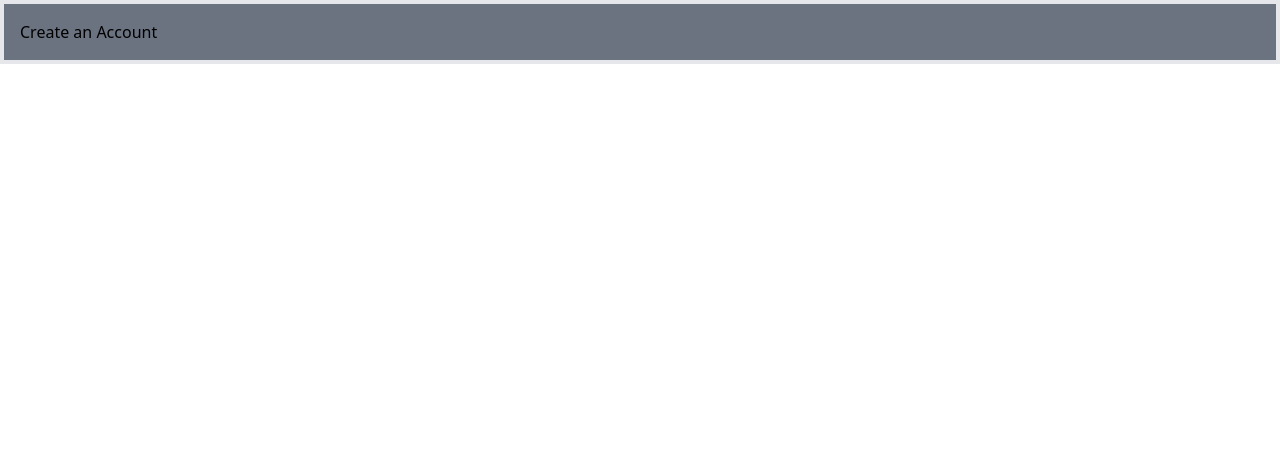
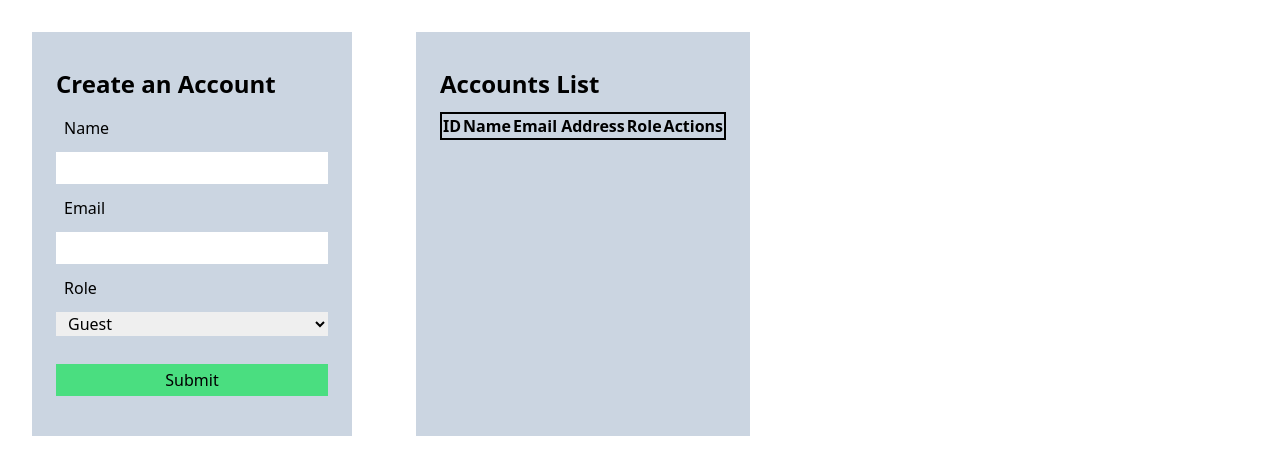
Before and after one commit to dlramos1031/web-systems-technologies, a website: page src/index.html in a window 1280 px wide. Drawn offline with Linux system fonts and the light colour scheme.

Commit message:
Finally making sense about Tailwind and ACTUALLY having progress

```diff
--- a/package.json
+++ b/package.json
@@ -1,5 +1,7 @@
 {
   "devDependencies": {
+    "prettier": "^3.2.5",
+    "prettier-plugin-tailwindcss": "^0.5.14",
     "tailwindcss": "^3.4.3"
   }
 }
--- a/src/index.html
+++ b/src/index.html
@@ -3,11 +3,38 @@
     <meta charset="UTF-8">
     <meta name="viewport" content="width=device-width, initial-scale=1.0">
     <link href="./output.css" rel="stylesheet">
-    <title>Table GUI</title>
+    <title>Document</title>
 </head>
 <body>
-    <div class="bg-gray-500 box-content h-50 w-50 p-4 border-4">
-        <h1>Create an Account</h1>
+    <div class="flex block">
+        <div class="bg-slate-300 w-80 min-h-min m-8 p-6 leading-8">
+            <h1 class="text-2xl font-bold my-3">Create an Account</h1>
+            <form name="accform" id="accountForm" action="" onsubmit="return addAccount()">
+                <label class="m-2" for="username">Name</label><br>
+                <input class="w-full my-2 pl-2" type="text" id="username" name="username"><br>
+                <label class="m-2" for="emailaddr">Email</label><br>
+                <input class="w-full my-2 pl-2" type="email" id="emailaddr" name="emailaddr"><br>
+                <label class="m-2" for="role">Role</label><br>
+                <select class="w-full my-2 pl-2" name="role" id="role">
+                    <option value="Guest">Guest</option>
+                    <option value="User">User</option>
+                    <option value="Admin">Admin</option>
+                </select><br>
+                <input class="w-full mt-5 bg-green-400" type="submit" value="Submit">
+            </form>
+        </div>
+        <div class="bg-slate-300 w-max min-h-min m-8 p-6 leading-8">
+            <h1 class="text-2xl font-bold my-3">Accounts List</h1>
+            <table class="table-auto border-collapse border-2 border-solid border-black" id="accounts">
+                <tr>
+                    <th class="" id="hdrID">ID</th>
+                    <th id="hdrName">Name</th>
+                    <th id="hdrEmail">Email Address</th>
+                    <th id="hdrRole">Role</th>
+                    <th id="hdrActions">Actions</th>
+                </tr>
+            </table>
+        </div>
     </div>
 </body>
 </html>
```
Also changed, not shown: src/output.css, 1 other file.
